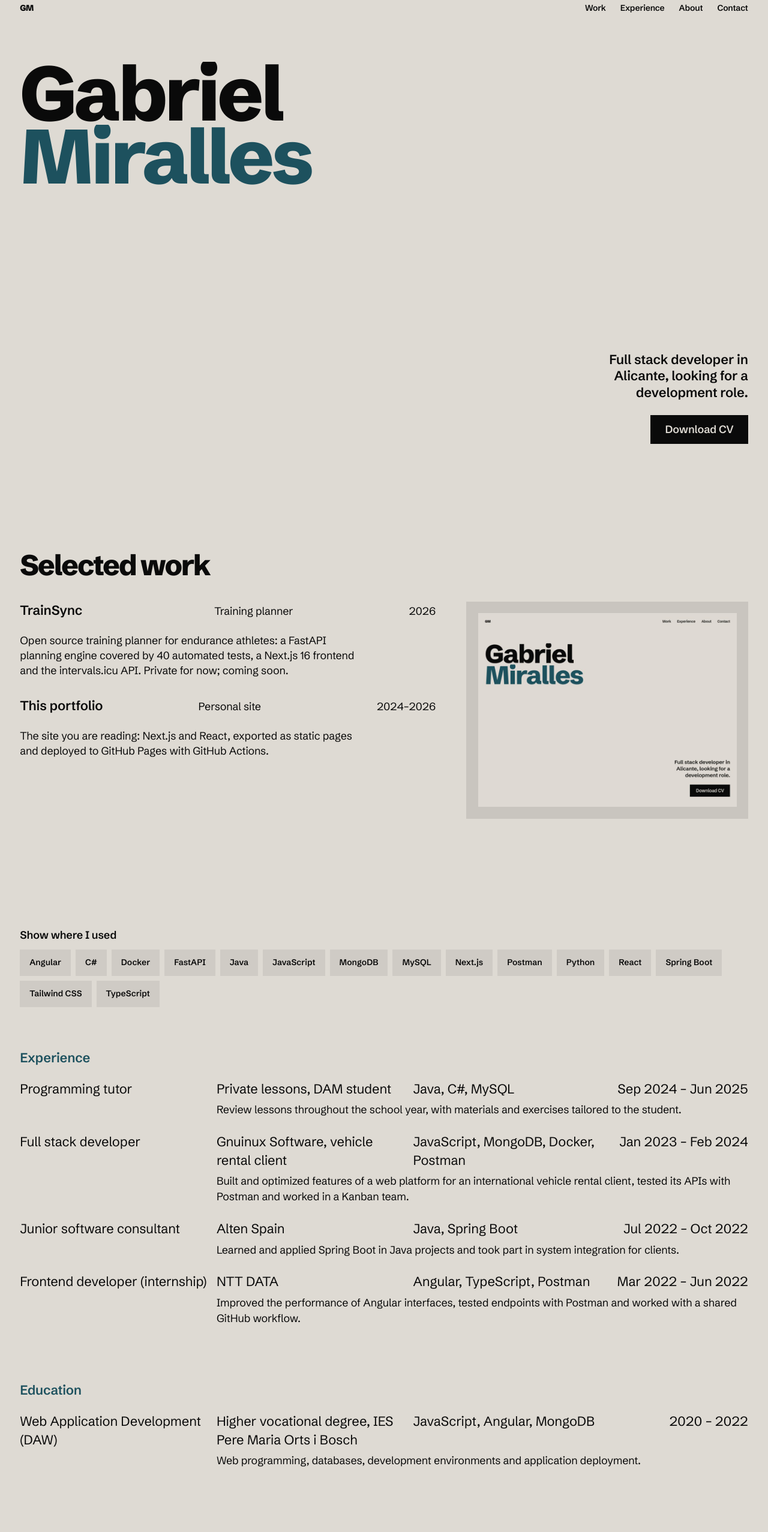
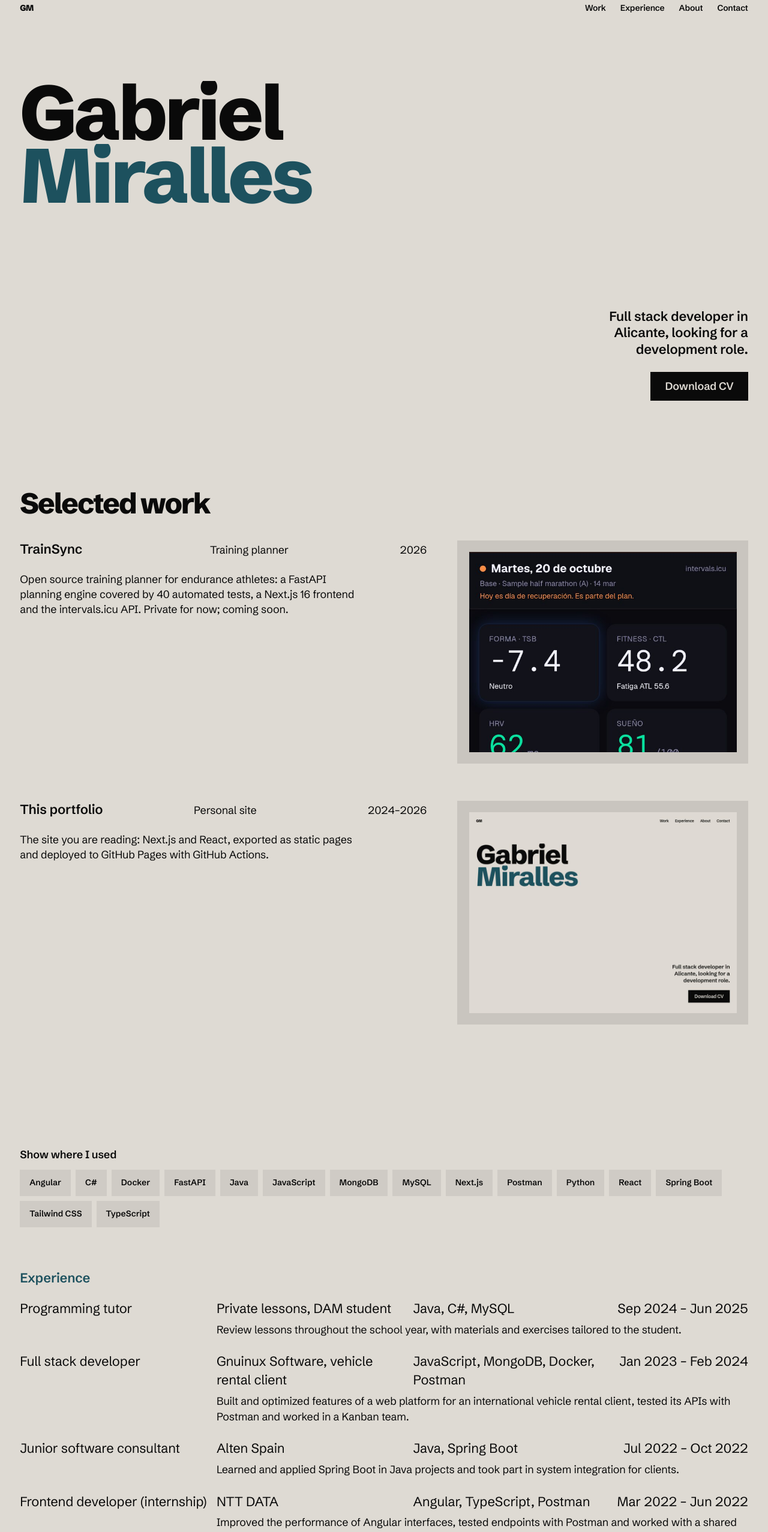
Before and after one commit to Mrclusterman/gabriel-miralles, a Next.js app: page /gabriel-miralles/ in a window 1280 px wide. Shown: the part 20-2574 px from the top of the page at 60% size. Built offline with nearby package versions, Linux system fonts and the light colour scheme.

Commit message:
Portada y secciones más compactas; cada proyecto con su captura siempre visible

```diff
--- a/src/styles/globals.css
+++ b/src/styles/globals.css
@@ -28,7 +28,7 @@
 
 	--margin: clamp(1rem, 2.6vw, 2.5rem);
 	--gutter: clamp(1rem, 2vw, 2rem);
-	--section: clamp(5rem, 11vw, 10rem);
+	--section: clamp(4.5rem, 8vw, 7rem);
 
 	--ease-out: cubic-bezier(0.22, 1, 0.36, 1);
 	--ease-expo: cubic-bezier(0.16, 1, 0.3, 1);
@@ -155,10 +155,11 @@ a {
 
 /* ---------- portada: el nombre en dos líneas y dos tintas sobre un campo de color ---------- */
 .hero {
-	min-height: 100svh;
+	min-height: min(100svh, 46rem);
 	display: grid;
 	grid-template-rows: auto 1fr auto;
-	padding: 1.5rem var(--margin) 2.5rem;
+	row-gap: 3rem;
+	padding: 1.5rem var(--margin) 3rem;
 	background: var(--hero-bg);
 	color: var(--hero-name);
 }
@@ -187,7 +188,7 @@ a {
 }
 .hero-name {
 	align-self: start;
-	margin-top: 10vh;
+	margin-top: clamp(2rem, 8vh, 5rem);
 	font-size: var(--step-display);
 	line-height: 0.82;
 	letter-spacing: -0.04em;
@@ -282,29 +283,28 @@ a {
 	opacity: 0.3;
 }
 @media (min-width: 64em) {
-	/* En escritorio la imagen ocupa la columna derecha: la del primer proyecto por defecto, la de la fila señalada al pasar */
+	/* En escritorio cada proyecto es una fila de dos columnas: texto a la izquierda, su captura siempre visible a la derecha */
+	.work {
+		grid-template-columns: 1fr;
+	}
+	.ledger-row {
+		display: grid;
+		grid-template-columns: minmax(0, 7fr) minmax(0, 5fr);
+		grid-template-rows: auto 1fr;
+		column-gap: calc(var(--gutter) * 2);
+		align-items: start;
+	}
+	.ledger-row + .ledger-row {
+		margin-top: calc(var(--section) * 0.6);
+	}
 	.ledger-preview {
-		position: absolute;
-		top: 0;
-		left: calc(100% + var(--gutter) * 2);
-		width: calc(5 / 7 * 100% - var(--gutter));
+		grid-column: 2;
+		grid-row: 1 / span 2;
 		margin: 0;
-		opacity: 0;
-		transition: opacity 150ms var(--ease-out);
-		pointer-events: none;
 	}
-	.ledger-row:first-child .ledger-preview,
-	.ledger-row:hover .ledger-preview,
-	.ledger-row:focus-within .ledger-preview {
-		opacity: 1;
-	}
-	.ledger:hover .ledger-row:not(:hover) .ledger-preview,
-	.ledger:focus-within .ledger-row:not(:focus-within) .ledger-preview {
-		opacity: 0;
-	}
-	.ledger:hover .ledger-row:not(:hover) .ledger-line,
-	.ledger:hover .ledger-row:not(:hover) .ledger-desc {
-		color: var(--muted);
+	.ledger:hover .ledger-row:not(:hover) {
+		opacity: 0.45;
+		transition: opacity var(--t-hover) var(--ease-out);
 	}
 }
 
```
